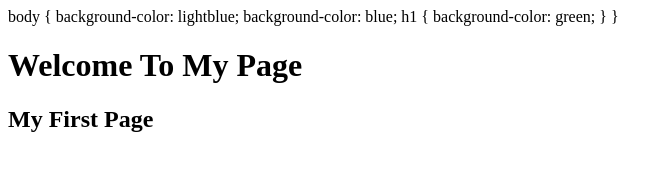
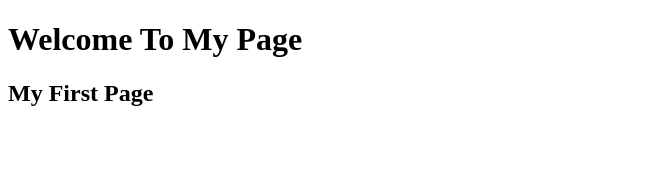
Before and after one commit to shailja025/VisualStudioCode, a plain HTML site: page index.html in a window 1280 px wide. Shown: the whole page, without its empty margins (0-671 px from the left). Drawn offline with Linux system fonts and the light colour scheme.

Commit message:
commit 2

```diff
--- a/index.html
+++ b/index.html
@@ -6,14 +6,6 @@
     <title>My Git Git hub Code</title>
 </head>
 <body>
-    body {
-        background-color: lightblue;
-
-        background-color: blue;
-        h1 {
-            background-color: green;
-        }
-    }
     <h1>Welcome To My Page</h1>
     <h2>My First Page</h2>
 </body>
```
